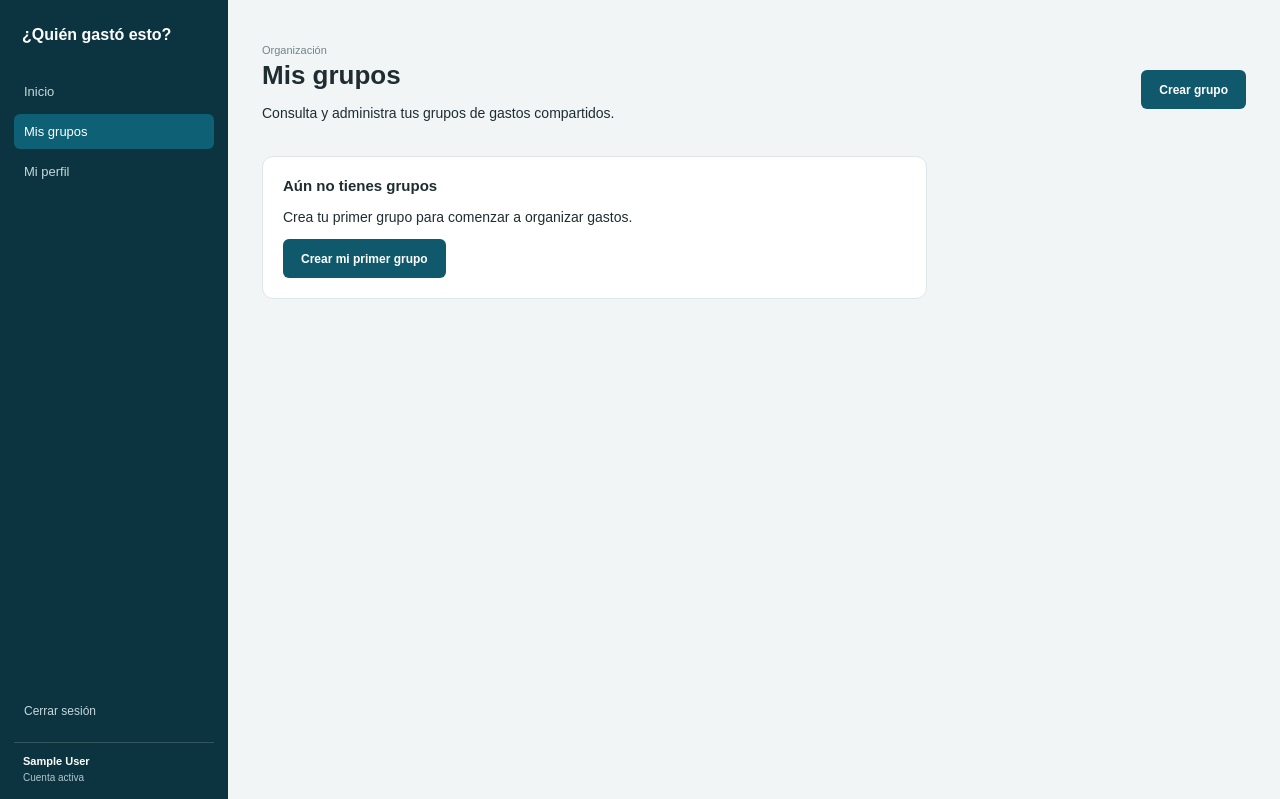
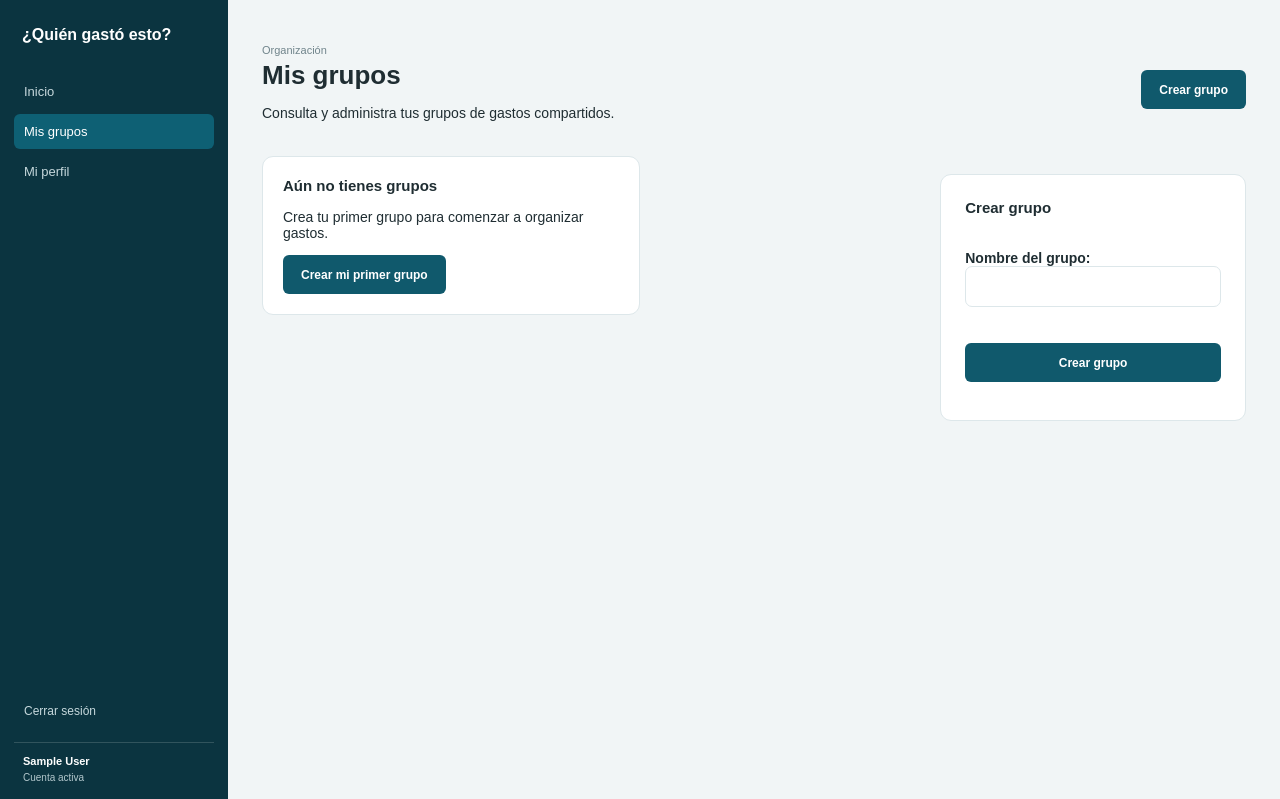
Before and after one commit to Thaliana-maria/Administracion, a Django app: page /grupos/ in a window 1280 px wide. Shown: the top 799 px of the page. Run offline with Django 5.2, Linux system fonts and the light colour scheme; the visitor is signed in with stand-in values (Sample User, id 1); data that the repository does not hold is empty.

Commit message:
Mostrar la lista y creación de grupos en una pantalla

```diff
--- a/templates/expenses/grupos_lista.html
+++ b/templates/expenses/grupos_lista.html
@@ -15,6 +15,7 @@
     </a>
 </div>
 
+<div class="detail-grid">
 <section class="groups-grid">
     {% for grupo in grupos %}
     <article class="panel group-entry">
@@ -26,7 +27,7 @@
         <div class="quick-links">
             <a class="button primary group-open"
                href="{% url 'grupo_dashboard' grupo.id %}">
-                Dashboard
+                Abrir grupo
             </a>
 
             <a class="button outline"
@@ -45,4 +46,13 @@
     </article>
     {% endfor %}
 </section>
+<section class="panel feature-panel">
+    <h2>Crear grupo</h2>
+    <form method="post" action="{% url 'grupo_nuevo' %}" class="feature-form">
+        {% csrf_token %}
+        {{ formulario.as_p }}
+        <button class="button primary" type="submit">Crear grupo</button>
+    </form>
+</section>
+</div>
 {% endblock %}
```
